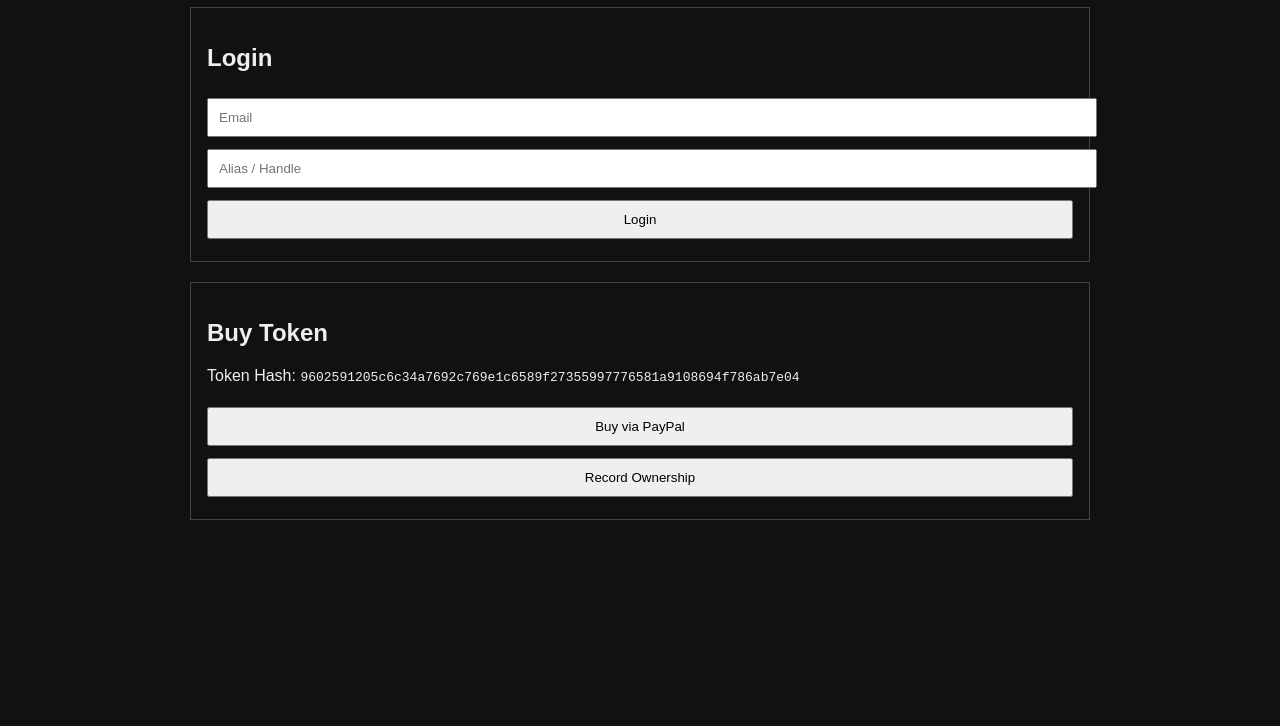
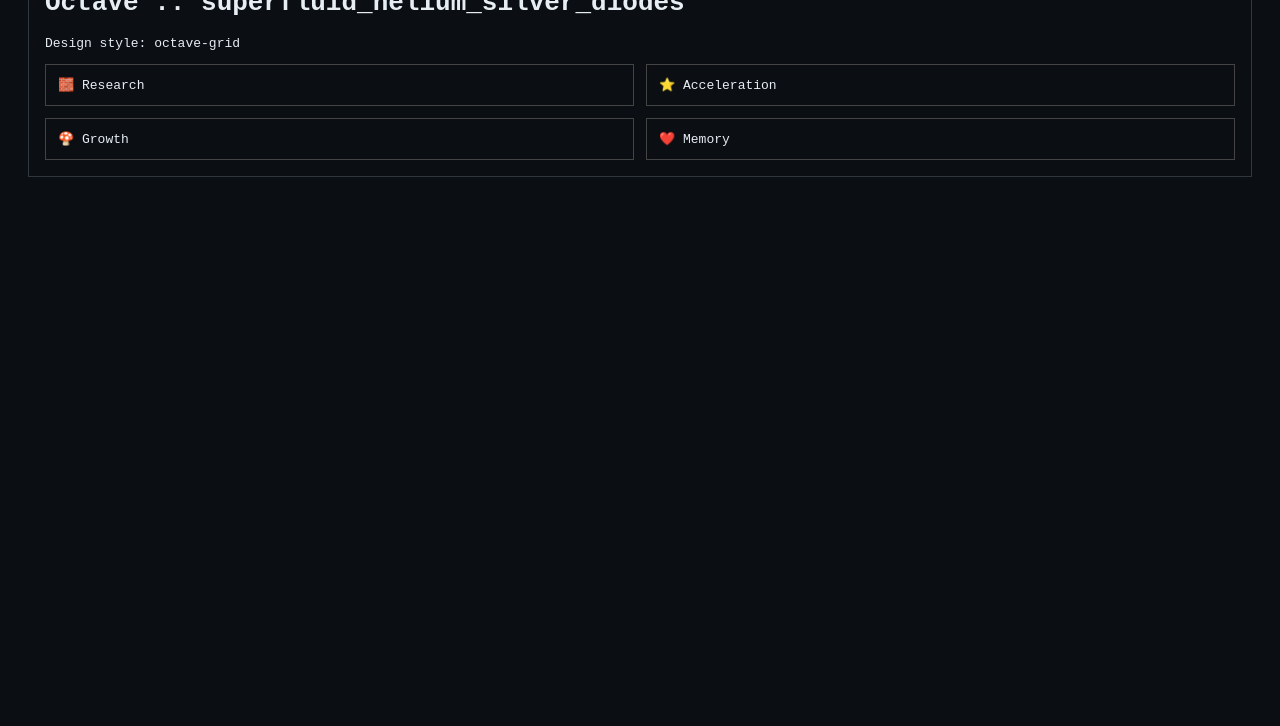
Before and after one commit to pewpi-infinity/superfluid_helium_silver_diodes, a plain HTML site: page index.html in a window 1280 px wide. Shown: the part 74-800 px from the top of the page. Drawn offline with Linux system fonts and the light colour scheme.

Commit message:
c13b0 sweep: research, goal, token, index

```diff
--- a/index.html
+++ b/index.html
@@ -1,74 +1,25 @@
-<!DOCTYPE html>
+<!doctype html>
 <html>
 <head>
 <meta charset="utf-8">
-<title>superfluid_helium_silver_diodes — Token Purchase</title>
+<title>superfluid_helium_silver_diodes — Octave</title>
 <style>
-body { font-family: sans-serif; background:#111; color:#eee; max-width:900px; margin:auto; }
-input, button { padding:10px; margin:6px 0; width:100%; }
-.box { border:1px solid #444; padding:16px; margin-top:20px; }
+body{font-family:monospace;background:#0b0f14;color:#e6edf3;padding:20px}
+.box{border:1px solid #30363d;padding:16px}
+.grid{display:grid;grid-template-columns:repeat(2,1fr);gap:12px}
+.card{border:1px solid #444;padding:12px}
 </style>
 </head>
 <body>
-
-<h1>🧱 Token Access — superfluid_helium_silver_diodes</h1>
-
 <div class="box">
-<h2>Login</h2>
-<input id="email" placeholder="Email">
-<input id="alias" placeholder="Alias / Handle">
-<button onclick="login()">Login</button>
+<h1>Octave :: superfluid_helium_silver_diodes</h1>
+<p>Design style: octave-grid</p>
+<div class="grid">
+  <div class="card">🧱 Research</div>
+  <div class="card">⭐ Acceleration</div>
+  <div class="card">🍄 Growth</div>
+  <div class="card">❤️ Memory</div>
 </div>
-
-<div class="box">
-<h2>Buy Token</h2>
-<p>Token Hash: <code>9602591205c6c34a7692c769e1c6589f27355997776581a9108694f786ab7e04</code></p>
-
-<form action="https://www.paypal.com/cgi-bin/webscr" method="post" target="_blank">
-<input type="hidden" name="cmd" value="_xclick">
-<input type="hidden" name="business" value="watsonkris611@gmail.com">
-<input type="hidden" name="item_name" value="c13b0 Token — superfluid_helium_silver_diodes">
-<input type="hidden" name="currency_code" value="USD">
-<input type="hidden" name="amount" value="10.08">
-<input type="hidden" name="custom" value="superfluid_helium_silver_diodes|9602591205c6c34a7692c769e1c6589f27355997776581a9108694f786ab7e04">
-<button type="submit">Buy via PayPal</button>
-</form>
-
-<button onclick="record()">Record Ownership</button>
 </div>
-
-<script>
-function login() {
-  localStorage.setItem("c13b0_email", document.getElementById("email").value);
-  localStorage.setItem("c13b0_alias", document.getElementById("alias").value);
-  alert("Logged in");
-}
-
-function record() {
-  const e = localStorage.getItem("c13b0_email");
-  const a = localStorage.getItem("c13b0_alias");
-  if (!e || !a) { alert("Login first"); return; }
-
-  const rec = {
-    email_hash: "9602591205c6c34a7692c769e1c6589f27355997776581a9108694f786ab7e04".slice(0,8) + ":" + e,
-    alias: a,
-    repo: "superfluid_helium_silver_diodes",
-    token: "9602591205c6c34a7692c769e1c6589f27355997776581a9108694f786ab7e04",
-    time: new Date().toISOString()
-  };
-
-  fetch("OWNERS.json")
-    .then(r => r.json())
-    .then(j => {
-      j.push(rec);
-      const blob = new Blob([JSON.stringify(j,null,2)],{type:"application/json"});
-      const a = document.createElement("a");
-      a.href = URL.createObjectURL(blob);
-      a.download = "OWNERS.json";
-      a.click();
-    });
-}
-</script>
-
 </body>
 </html>
```
Also changed, not shown: 2 other files.
